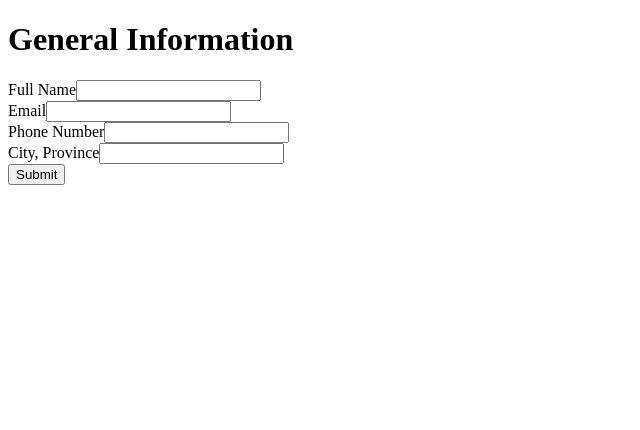
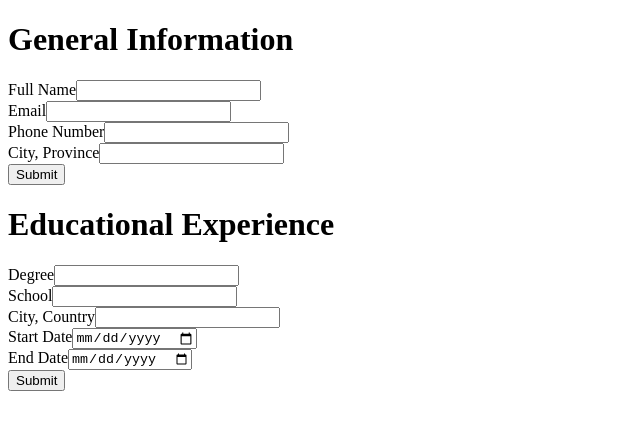
Before and after one commit to JBisquick/cv, a React (Vite) app: page / in a window 1280 px wide. Shown: the top 430 px of the page, without its empty margins (0-640 px from the left). Built offline with nearby package versions, Linux system fonts and the light colour scheme.

Commit message:
Add form for educational experience

```diff
--- a/src/App.jsx
+++ b/src/App.jsx
@@ -1,5 +1,6 @@
 import { useState } from 'react';
 import GeneralInfo from './components/GeneralInfo';
+import EducationInfo from './components/EducationInfo';
 import CV from './components/CV';
 
 function App() {
@@ -27,6 +28,7 @@ function App() {
   return (
     <div>
       <GeneralInfo onSubmit={submitGeneral} onClick={editGeneral} general={general} />
+      <EducationInfo />
       <CV general={general} />
     </div>
   );
--- /dev/null
+++ b/src/components/EducationInfo.jsx
@@ -0,0 +1,34 @@
+function EducationInfo() {
+  return (
+    <div>
+      <h1>Educational Experience</h1>
+      <form>
+        <div>
+          <label htmlFor="">Degree</label>
+          <input type="text" />
+        </div>
+        <div>
+          <label htmlFor="">School</label>
+          <input type="text" />
+        </div>
+        <div>
+          <label htmlFor="">City, Country</label>
+          <input type="text" />
+        </div>
+        <div>
+          <div>
+            <label htmlFor="">Start Date</label>
+            <input type="date" />
+          </div>
+          <div>
+            <label htmlFor="">End Date</label>
+            <input type="date" />
+          </div>
+        </div>
+        <button>Submit</button>
+      </form>
+    </div>
+  );
+}
+
+export default EducationInfo;
```
